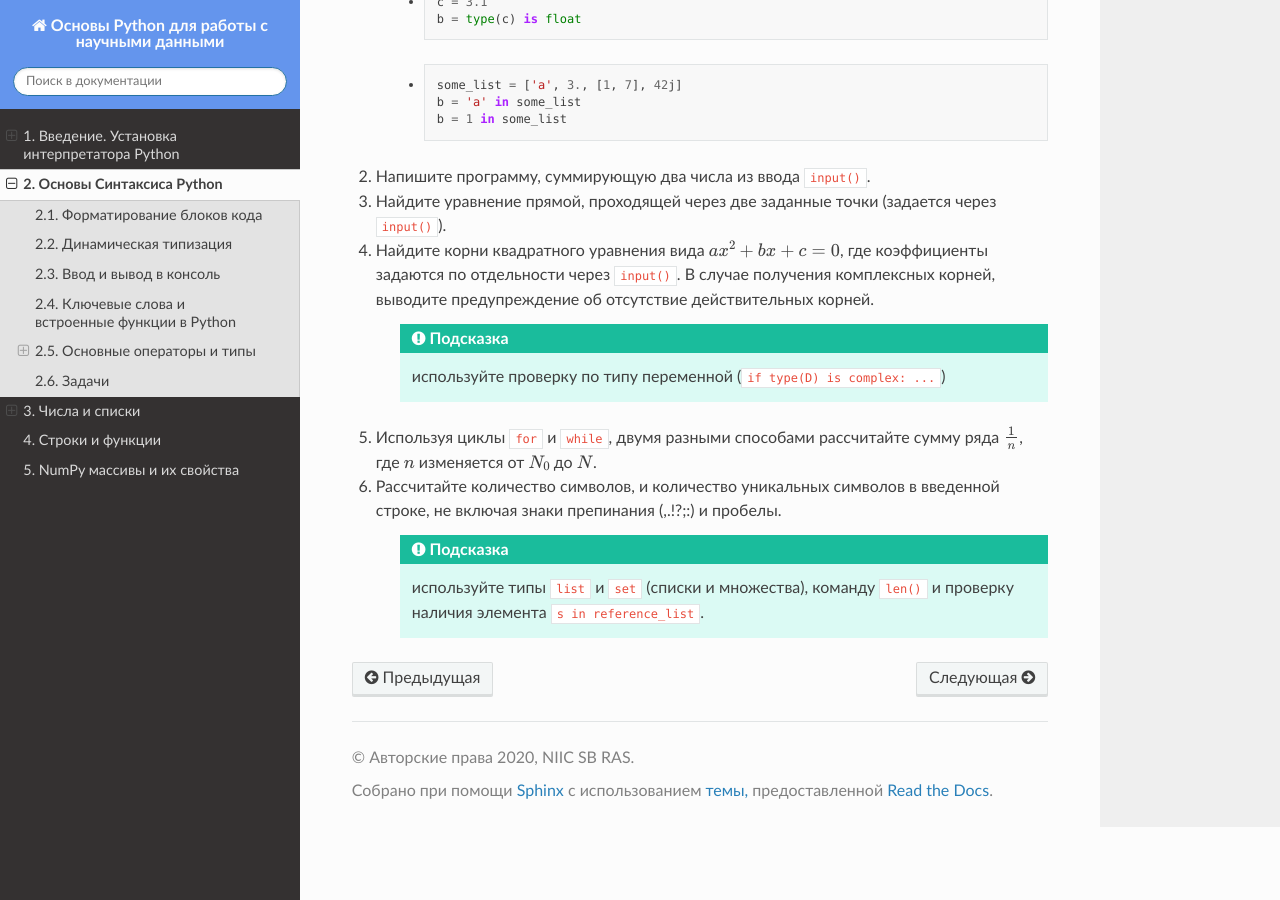
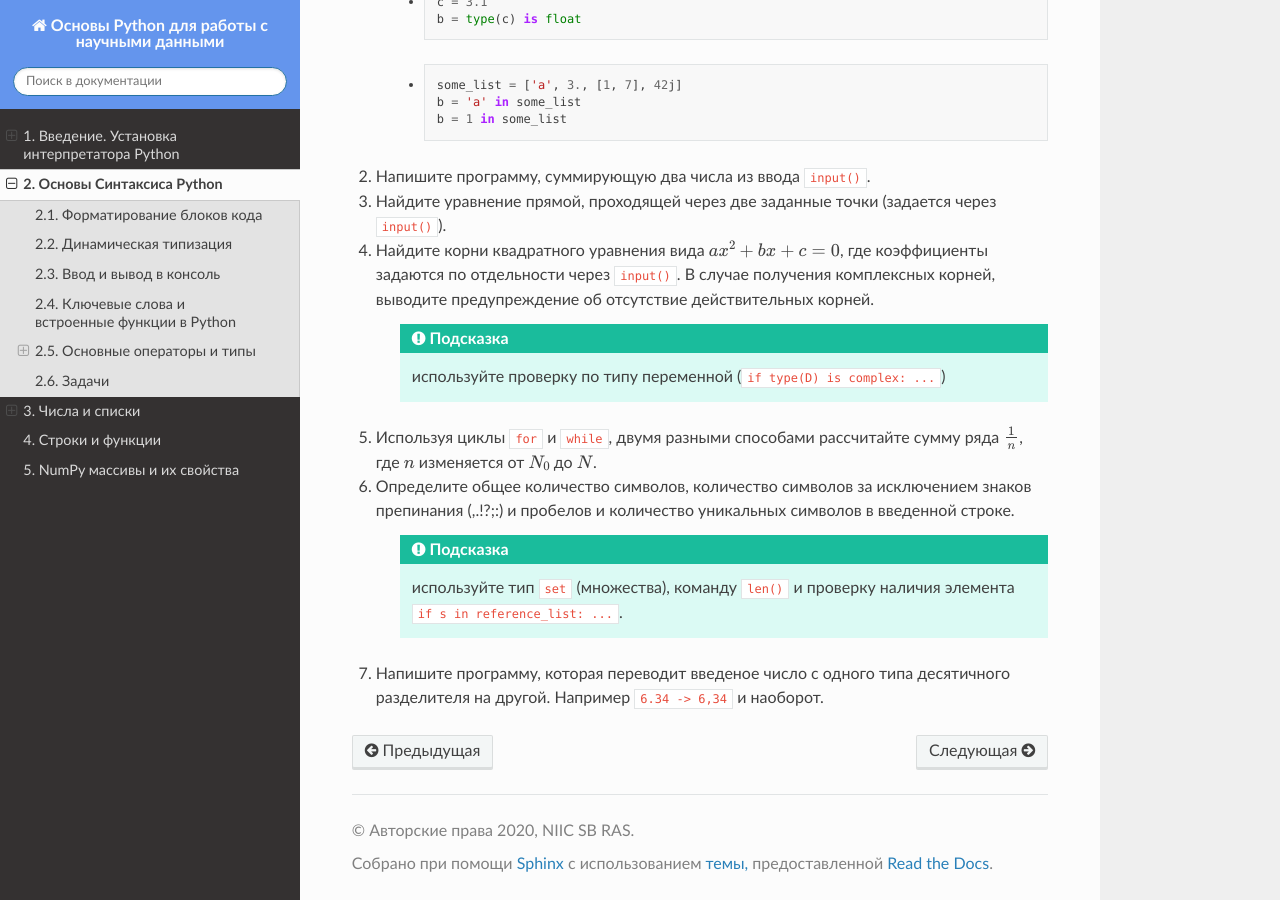
Before and after one commit to yamarus/PyForSci, a Sphinx documentation site: the page built from source/theme2.rst, in a window 1280 px wide and 900 px high, scrolled down 10222 px. Built offline with Sphinx 7.4.7 and the Read the Docs theme 2.0.0, drawn with Linux system fonts in a browser that asks for light colours.

Commit message:
add tasks2

```diff
--- a/source/theme2.rst
+++ b/source/theme2.rst
@@ -618,6 +618,8 @@
 
 #. Используя циклы ``for`` и ``while``, двумя разными способами рассчитайте сумму ряда :math:`\frac{1}{n}`, где :math:`n` изменяется от :math:`N_0` до :math:`N`.
 
-#. Рассчитайте количество символов, и количество уникальных символов в введенной строке, не включая знаки препинания (,.!?;:) и пробелы.
+#. Определите общее количество символов, количество символов за исключением знаков препинания (,.!?;:) и пробелов и количество уникальных символов в введенной строке.
 
-    .. hint:: используйте типы ``list`` и ``set`` (списки и множества), команду ``len()`` и проверку наличия элемента ``s in reference_list``.
+    .. hint:: используйте тип ``set`` (множества), команду ``len()`` и проверку наличия элемента ``if s in reference_list: ...``.
+
+#. Напишите программу, которая переводит введеное число с одного типа десятичного разделителя на другой. Например ``6.34 -> 6,34`` и наоборот.
```
Also changed, not shown: source/lectures/theme2.ipynb, 5 other files.
